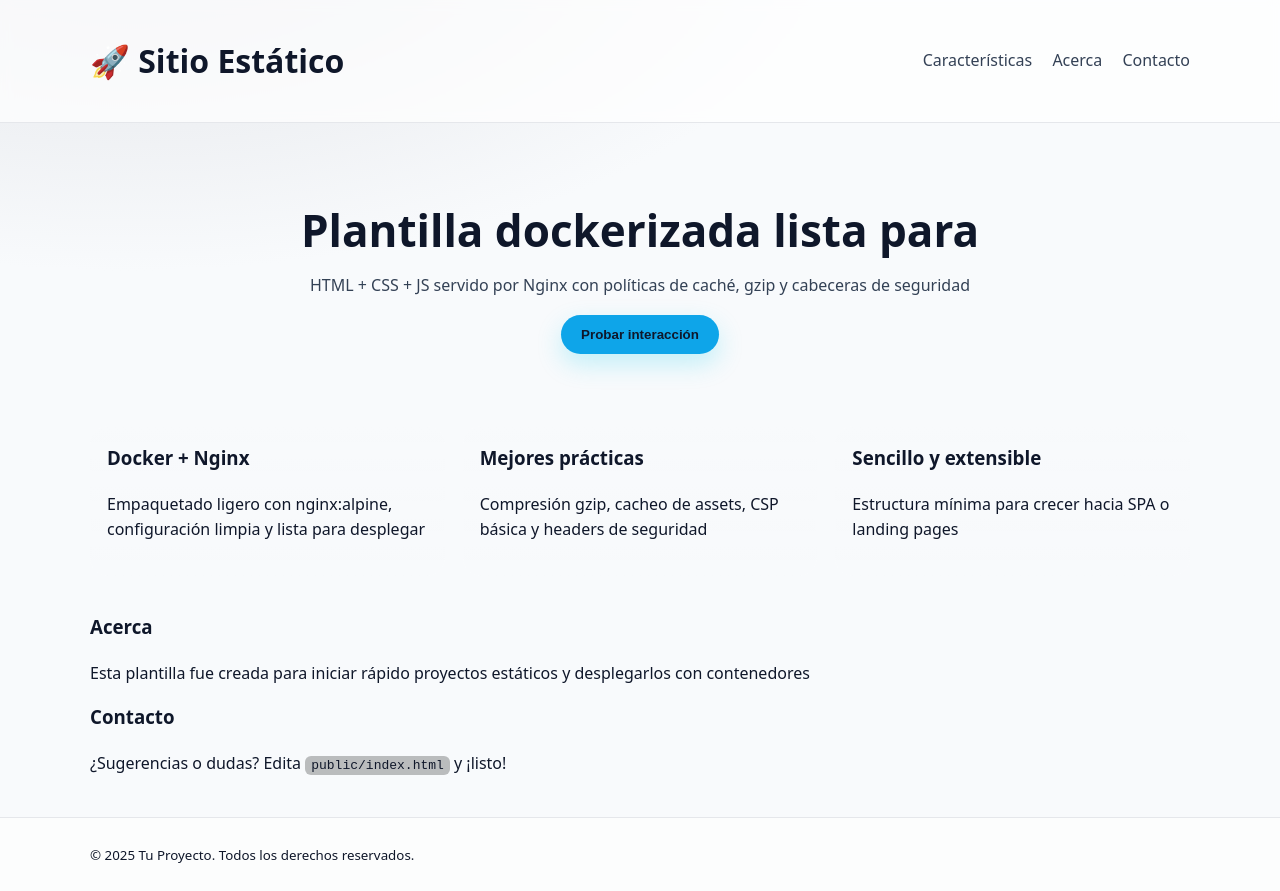
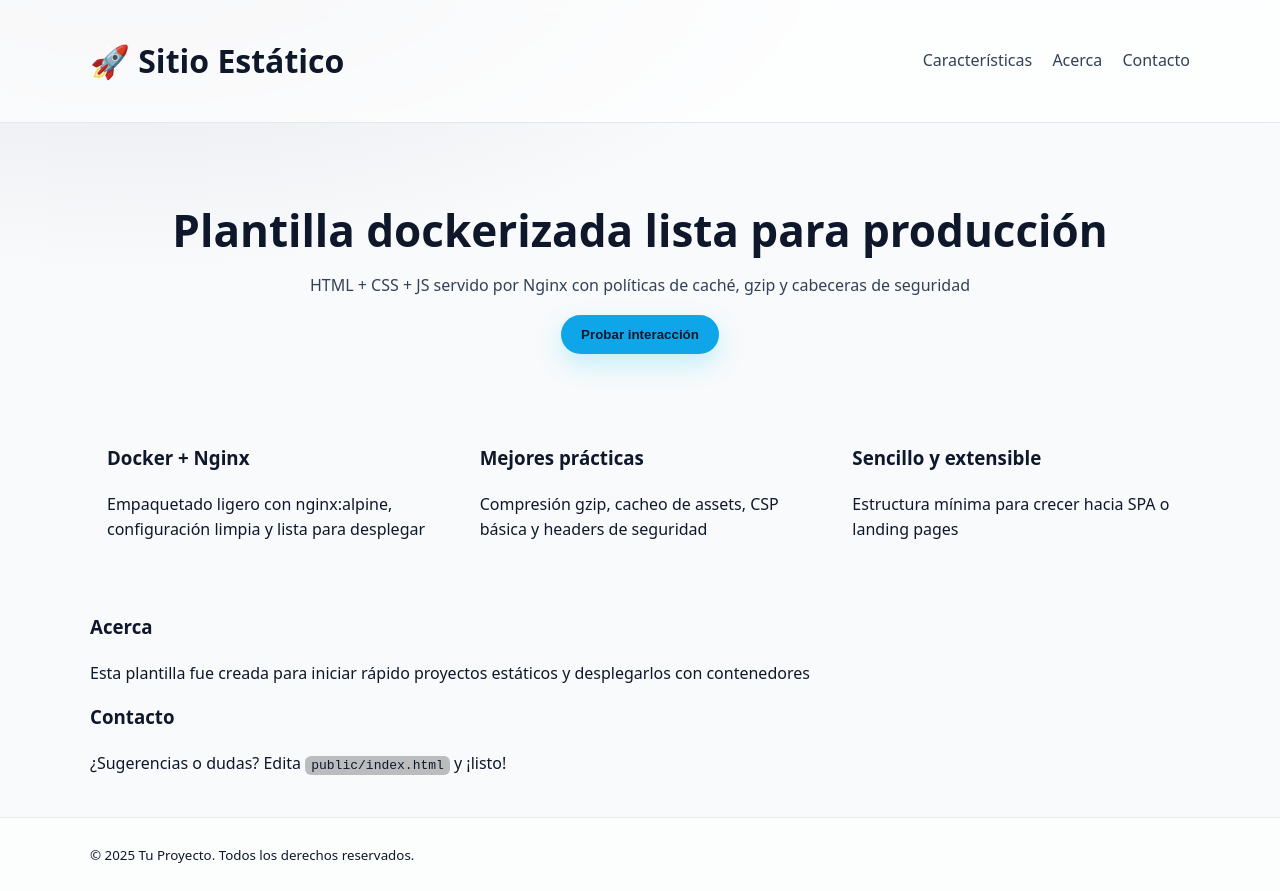
Before and after one commit to SRicardo05/Plantilla_Static, a plain HTML site: page public/index.html in a window 1280 px wide. Drawn offline with Linux system fonts and the light colour scheme.

Commit message:
revertir

```diff
--- a/public/index.html
+++ b/public/index.html
@@ -24,7 +24,7 @@
 
   <main>
     <section class="hero container">
-      <h2>Plantilla dockerizada lista para</h2>
+      <h2>Plantilla dockerizada lista para producción</h2>
       <p>HTML + CSS + JS servido por Nginx con políticas de caché, gzip y cabeceras de seguridad</p>
       <button id="cta">Probar interacción</button>
     </section>
```
